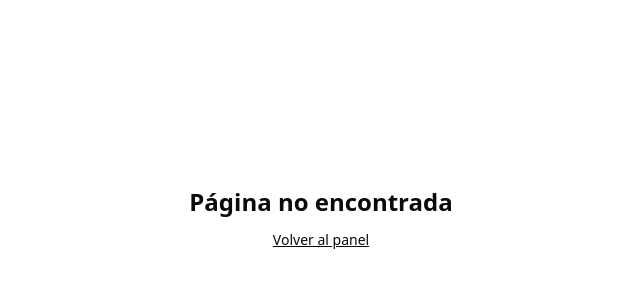
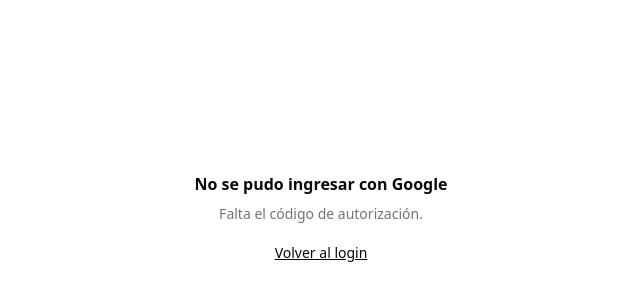
Before and after one commit to mateodevcode/crm-inmobitwo, a React (Vite) app: page /auth/google/callback in a window 1280 px wide. Shown: the part 182-482 px from the top of the page, without its empty margins (319-959 px from the left). Built offline with nearby package versions, Linux system fonts and the light colour scheme; no server answers.

Commit message:
Se implemento el login de google

```diff
--- /dev/null
+++ b/src/features/auth/GoogleButton.jsx
@@ -0,0 +1,25 @@
+import { Button } from "@/components/ui/button.jsx";
+import { URL_BACKEND } from "@/config/config.js";
+
+// Redirige al backend, que inicia el flujo OAuth con Google (app=crm).
+export function GoogleButton() {
+  const irAGoogle = () => {
+    const params = new URLSearchParams(window.location.search);
+    const origen = params.get("origen");
+    const qs = new URLSearchParams({ app: "crm" });
+    if (origen && origen.startsWith("/")) qs.set("next", origen);
+    window.location.href = `${URL_BACKEND}/auth/oauth/google?${qs.toString()}`;
+  };
+
+  return (
+    <Button type="button" variant="outline" className="w-full" onClick={irAGoogle}>
+      <svg width="16" height="16" viewBox="0 0 24 24" aria-hidden>
+        <path
+          fill="currentColor"
+          d="M21.35 11.1H12v2.9h5.35c-.5 2.4-2.55 3.6-5.35 3.6a5.9 5.9 0 1 1 0-11.8c1.5 0 2.85.55 3.9 1.45l2.1-2.1A8.9 8.9 0 1 0 12 20.9c4.4 0 8.15-3.05 8.15-8.2 0-.55-.05-1.05-.15-1.6h-.65z"
+        />
+      </svg>
+      Google
+    </Button>
+  );
+}
--- /dev/null
+++ b/src/features/auth/GoogleCallbackPage.jsx
@@ -0,0 +1,47 @@
+import { useContext, useEffect, useState } from "react";
+import { useNavigate, useSearchParams } from "react-router-dom";
+import { AuthContext } from "@/context/AuthContext.js";
+import { apiBackend } from "@/api/apiBackend.js";
+
+export default function GoogleCallbackPage() {
+  const navigate = useNavigate();
+  const [params] = useSearchParams();
+  const { guardarSesion } = useContext(AuthContext);
+  const [error, setError] = useState(() => (params.get("code") ? null : "Falta el código de autorización."));
+
+  useEffect(() => {
+    const code = params.get("code");
+    if (!code) return;
+    let vivo = true;
+    (async () => {
+      const res = await apiBackend("/auth/oauth/google/canjear", "POST", { code });
+      if (!vivo) return;
+      if (res.success) {
+        guardarSesion(res.data.usuario, res.data.accessToken);
+        const origen = params.get("next");
+        navigate(origen && origen.startsWith("/") ? origen : "/", { replace: true });
+      } else {
+        setError(res.error || "No se pudo completar el ingreso con Google.");
+      }
+    })();
+    return () => {
+      vivo = false;
+    };
+  }, [params, guardarSesion, navigate]);
+
+  return (
+    <div className="flex min-h-screen items-center justify-center bg-background p-4">
+      {error ? (
+        <div className="max-w-md text-center">
+          <p className="mb-2 font-semibold">No se pudo ingresar con Google</p>
+          <p className="mb-4 text-sm text-muted-foreground">{error}</p>
+          <a href="/login" className="text-sm underline">
+            Volver al login
+          </a>
+        </div>
+      ) : (
+        <p className="text-muted-foreground text-sm">Completando el ingreso con Google…</p>
+      )}
+    </div>
+  );
+}
--- a/src/features/auth/LoginPage.jsx
+++ b/src/features/auth/LoginPage.jsx
@@ -3,6 +3,7 @@
 import { EyeIcon, EyeOffIcon } from "lucide-react";
 import useAuth from "@/hooks/useAuth.js";
 import { PORTAL_URL } from "@/config/config.js";
+import { GoogleButton } from "@/features/auth/GoogleButton.jsx";
 import { Button } from "@/components/ui/button.jsx";
 import { Card, CardContent, CardHeader, CardTitle } from "@/components/ui/card.jsx";
 import { Input } from "@/components/ui/input.jsx";
@@ -130,6 +131,7 @@
           )}
 
           <div className="mt-6 flex flex-col gap-2 text-sm">
+            <GoogleButton />
             <a href={`${PORTAL_URL}/olvidaste-tu-password`}>
               ¿Olvidó su contraseña?
             </a>
--- a/src/router/AppRouter.jsx
+++ b/src/router/AppRouter.jsx
@@ -4,6 +4,7 @@
 import CrmLayout from "@/layouts/CrmLayout.jsx";
 import NotFound from "@/router/NotFound.jsx";
 import LoginPage from "@/features/auth/LoginPage.jsx";
+import GoogleCallbackPage from "@/features/auth/GoogleCallbackPage.jsx";
 import DashboardPage from "@/features/dashboard/DashboardPage.jsx";
 import PortadaPage from "@/features/portada/PortadaPage.jsx";
 import AdminPage from "@/features/admin/AdminPage.jsx";
@@ -35,6 +36,7 @@
             </RutaPublica>
           }
         />
+        <Route path="/auth/google/callback" element={<GoogleCallbackPage />} />
         <Route
           element={
             <RutaPrivada>
```
